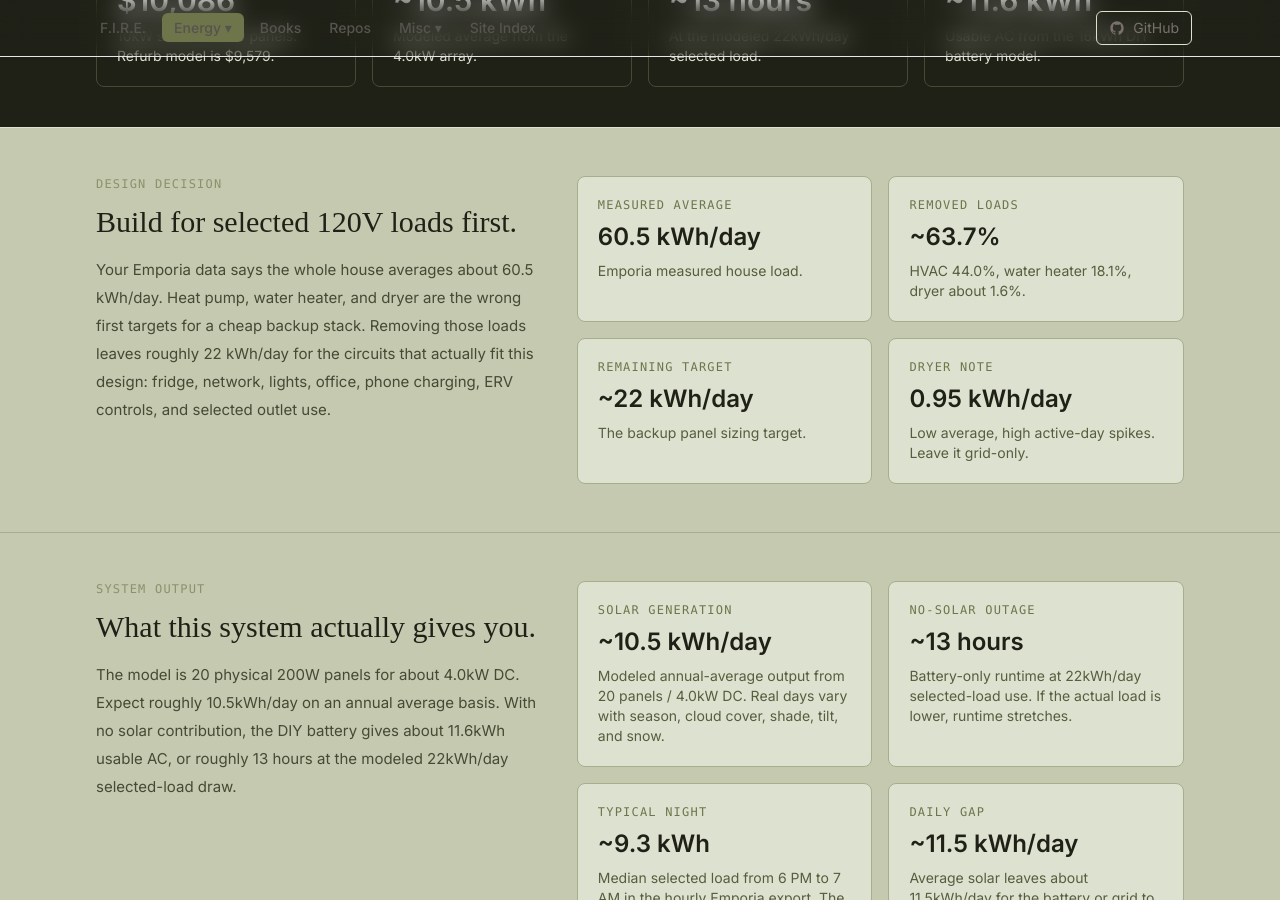
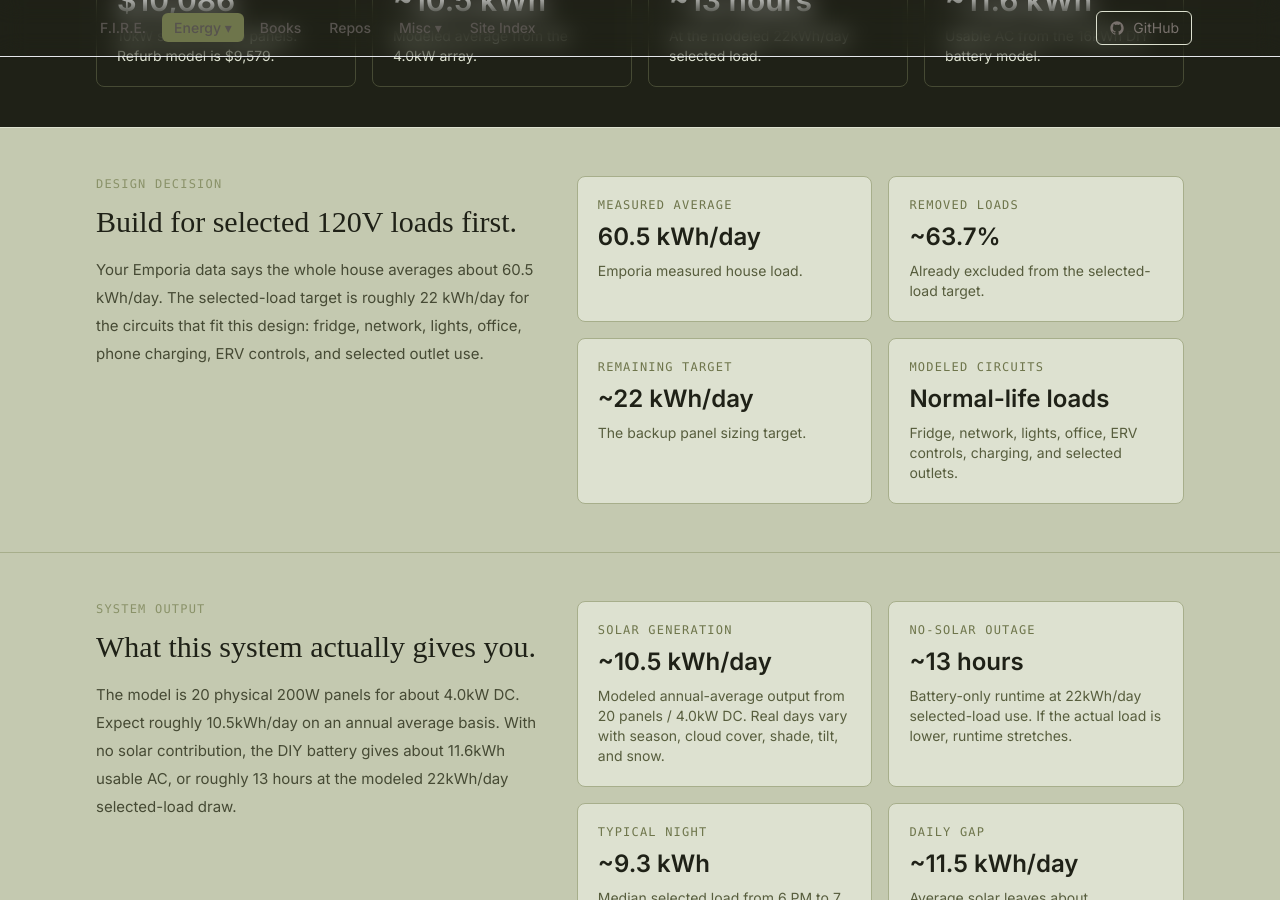
Before and after one commit to techmore/techmore.github.io, a Jekyll site: the page built from pages/energy-monitoring/will-prowse-2026.html, in a window 1280 px wide and 900 px high, scrolled down 505 px. Built offline with Jekyll 4.4.1, drawn with Linux system fonts in a browser that asks for light colours; nearby versions of some CDN libraries; some web fonts are replaced; some of the changed text lies outside the part shown.

Commit message:
Tighten selected load blueprint wording

```diff
--- a/pages/energy-monitoring/will-prowse-2026.html
+++ b/pages/energy-monitoring/will-prowse-2026.html
@@ -47,7 +47,7 @@ title: Will Prowse 2026 - Techmore
         <p class="font-mono text-xs tracking-widest uppercase text-olive-500">Design decision</p>
         <h2 class="mt-3 text-3xl text-olive-950">Build for selected 120V loads first.</h2>
         <p class="mt-4 text-olive-800 leading-7">
-          Your Emporia data says the whole house averages about 60.5 kWh/day. Heat pump, water heater, and dryer are the wrong first targets for a cheap backup stack. Removing those loads leaves roughly 22 kWh/day for the circuits that actually fit this design: fridge, network, lights, office, phone charging, ERV controls, and selected outlet use.
+          Your Emporia data says the whole house averages about 60.5 kWh/day. The selected-load target is roughly 22 kWh/day for the circuits that fit this design: fridge, network, lights, office, phone charging, ERV controls, and selected outlet use.
         </p>
       </div>
       <div class="grid gap-4 sm:grid-cols-2">
@@ -59,7 +59,7 @@ title: Will Prowse 2026 - Techmore
         <div class="rounded-lg border border-olive-400 bg-olive-200 p-5">
           <p class="font-mono text-xs tracking-widest uppercase text-olive-600">Removed loads</p>
           <p class="mt-2 text-2xl font-semibold text-olive-950">~63.7%</p>
-          <p class="mt-2 text-sm text-olive-700">HVAC 44.0%, water heater 18.1%, dryer about 1.6%.</p>
+          <p class="mt-2 text-sm text-olive-700">Already excluded from the selected-load target.</p>
         </div>
         <div class="rounded-lg border border-olive-400 bg-olive-200 p-5">
           <p class="font-mono text-xs tracking-widest uppercase text-olive-600">Remaining target</p>
@@ -67,9 +67,9 @@ title: Will Prowse 2026 - Techmore
           <p class="mt-2 text-sm text-olive-700">The backup panel sizing target.</p>
         </div>
         <div class="rounded-lg border border-olive-400 bg-olive-200 p-5">
-          <p class="font-mono text-xs tracking-widest uppercase text-olive-600">Dryer note</p>
-          <p class="mt-2 text-2xl font-semibold text-olive-950">0.95 kWh/day</p>
-          <p class="mt-2 text-sm text-olive-700">Low average, high active-day spikes. Leave it grid-only.</p>
+          <p class="font-mono text-xs tracking-widest uppercase text-olive-600">Modeled circuits</p>
+          <p class="mt-2 text-2xl font-semibold text-olive-950">Normal-life loads</p>
+          <p class="mt-2 text-sm text-olive-700">Fridge, network, lights, office, ERV controls, charging, and selected outlets.</p>
         </div>
       </div>
     </div>
@@ -278,11 +278,10 @@ title: Will Prowse 2026 - Techmore
         </p>
       </div>
       <div class="rounded-lg border border-olive-400 bg-olive-200 p-5">
-        <ul class="space-y-3 text-sm text-olive-800">
-          <li><span class="font-semibold text-olive-950">Include:</span> refrigerator, network rack, lights, office outlets, phone charging, ERV controls, and selected outlet use.</li>
-          <li><span class="font-semibold text-olive-950">Exclude:</span> HVAC, water heater, dryer, EV charging, range, and other large 240V loads.</li>
-          <li><span class="font-semibold text-olive-950">Required review:</span> certification, inverter/battery communication, disconnects, fusing, conductor sizing, grounding, labeling, battery location, permits, and warranty support.</li>
-        </ul>
+        <p class="font-mono text-xs tracking-widest uppercase text-olive-600">Electrician checklist</p>
+        <p class="mt-3 text-sm text-olive-800 leading-6">
+          Confirm the selected-load panel, inverter certification, battery communication, disconnects, fusing, conductor sizing, grounding, labeling, battery location, permits, and warranty support before treating this as purchase-ready.
+        </p>
       </div>
     </div>
   </section>
```
